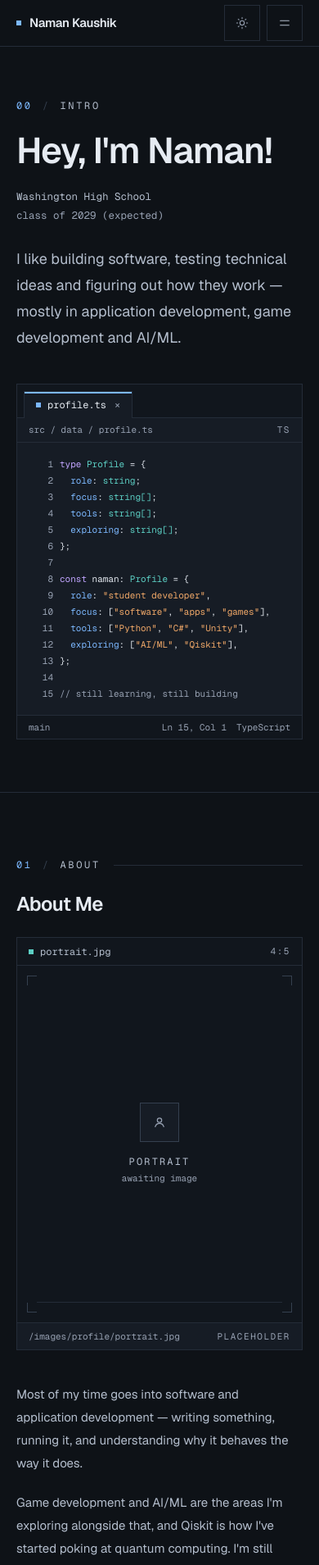
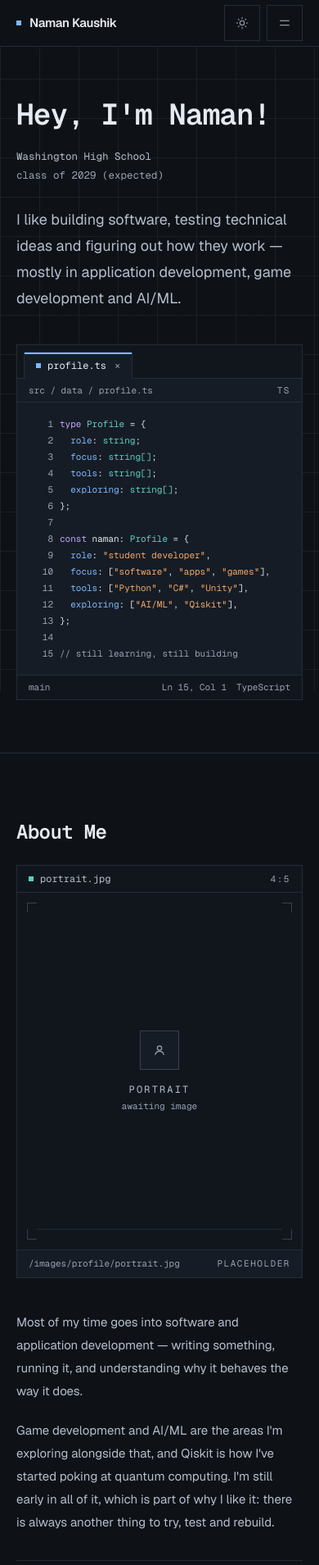
Before and after one commit to nkcoder007/naman-portfolio, a Next.js app: page / in a window 390 px wide. Shown: the top 1909 px of the page at 82% size. Built offline with nearby package versions, Linux system fonts and the light colour scheme.

Commit message:
phase 6.1 - background tweaks and divider adjustment

```diff
--- a/src/app/globals.css
+++ b/src/app/globals.css
@@ -56,6 +56,11 @@
   --syntax-teal: #5ccfc4;
   --syntax-purple: #c1a5ff;
   --syntax-pink: #f191b7;
+
+  /* Persistent background grid: one spacing for the whole document, and lines
+     light enough to read as texture rather than structure. */
+  --grid-size: 3rem;
+  --grid-line: rgb(232 238 247 / 0.06);
 }
 
 [data-theme="light"] {
@@ -85,6 +90,8 @@
   --syntax-teal: #0c6b64;
   --syntax-purple: #5f2fb4;
   --syntax-pink: #9c1f5b;
+
+  --grid-line: rgb(16 20 27 / 0.05);
 }
 
 /* Detail surfaces (project dialog, personality overlay): entrance only — the
@@ -138,8 +145,14 @@
     -webkit-text-size-adjust: 100%;
   }
 
+  /* The base colour lives on the root element, below the negative layers, so the
+     backdrop (and a future mascot) can sit above it. The body itself must stay
+     transparent or its background would cover those layers. */
+  html {
+    background-color: var(--bg);
+  }
+
   body {
-    background-color: var(--bg);
     color: var(--fg);
     font-family: var(--font-geist-sans), system-ui, "Helvetica Neue", Arial, sans-serif;
   }
@@ -170,6 +183,44 @@
   }
 }
 
+/* Layering plan. The page is painted in one fixed, documented order so a future
+   mascot can live between the background and the content without the sections
+   being touched again:
+
+     1  .page-backdrop           fixed, z-index: -2  base colour + grid texture
+     2  (reserved) mascot layer  fixed, z-index: -1  not implemented yet
+     3  solid section surfaces   in flow             About, Experience,
+                                                     Personality and the footer
+                                                     (opaque bg-bg)
+     4  section content          in flow             Hero, Projects, Contact:
+                                                     transparent, text paints
+                                                     above layer 2
+     5  navigation and overlays  z-index 50 (header), 60 (skip link),
+                                 80 (project and personality dialogs)
+
+   A future mascot is a direct child of <body>: `position: fixed; inset: 0;
+   z-index: -1; pointer-events: none`. Negative layers paint above the root
+   background and below every in-flow block, so the mascot would be visible in
+   the transparent sections, painted over by the solid ones, and never above
+   text. Nothing between <body> and the sections may create a stacking context
+   (isolation, transform, filter, opacity < 1) or the negative layers would be
+   trapped and this ordering would no longer hold. */
+
+/* The single persistent background for the document: it is fixed to the
+   viewport, so the grid never restarts at a section boundary and never shifts
+   while scrolling. */
+.page-backdrop {
+  position: fixed;
+  inset: 0;
+  z-index: -2;
+  pointer-events: none;
+  background-color: var(--bg);
+  background-image:
+    linear-gradient(to right, var(--grid-line) 1px, transparent 1px),
+    linear-gradient(to bottom, var(--grid-line) 1px, transparent 1px);
+  background-size: var(--grid-size) var(--grid-size);
+}
+
 /* Reduced motion: the conveyor stops and becomes a static strip that scrolls
    sideways. The duplicate sequence is dropped, so each frame appears once and
    every frame stays reachable by keyboard. Unlayered on purpose — this has to
--- a/src/app/layout.tsx
+++ b/src/app/layout.tsx
@@ -36,7 +36,10 @@ export default function RootLayout({
       <head>
         <script dangerouslySetInnerHTML={{ __html: themeInitScript }} />
       </head>
-      <body className="flex min-h-dvh flex-col bg-bg text-fg">
+      <body className="flex min-h-dvh flex-col text-fg">
+        {/* Persistent background. See the layering plan in globals.css. */}
+        <div aria-hidden="true" className="page-backdrop" />
+
         <a
           href="#main"
           className="sr-only focus:not-sr-only focus:fixed focus:top-4 focus:left-4 focus:z-[60] focus:border focus:border-accent focus:bg-bg focus:px-3 focus:py-2 focus:font-mono focus:text-xs focus:text-fg"
--- a/src/components/navigation/SiteFooter.tsx
+++ b/src/components/navigation/SiteFooter.tsx
@@ -10,7 +10,7 @@ export function SiteFooter() {
   const year = new Date().getFullYear();
 
   return (
-    <footer className="border-t border-border">
+    <footer className="border-t border-border bg-bg">
       <Container
         width="wide"
         className="flex flex-col gap-5 py-8 sm:flex-row sm:items-center sm:justify-between sm:gap-8 sm:py-9"
--- a/src/components/sections/About.tsx
+++ b/src/components/sections/About.tsx
@@ -17,10 +17,10 @@ export function About() {
   return (
     <SectionShell
       id="about"
-      index="01"
       title="About Me"
       width="wide"
       headingClassName={`mx-auto ${compositionWidth}`}
+      surface="solid"
     >
       <div
         className={`mx-auto mt-2 grid ${compositionWidth} gap-10 md:grid-cols-[17rem_minmax(0,1fr)] md:gap-12 lg:grid-cols-[minmax(0,25rem)_minmax(0,1fr)] lg:items-center lg:gap-14 xl:grid-cols-[minmax(0,27rem)_minmax(0,1fr)]`}
--- a/src/components/sections/Contact.tsx
+++ b/src/components/sections/Contact.tsx
@@ -45,6 +45,7 @@ export function Contact() {
       id="contact"
       data-section
       data-scene
+      data-surface="grid"
       aria-labelledby="contact-heading"
       className="relative flex min-h-svh scroll-mt-16 flex-col border-b border-border"
     >
@@ -52,24 +53,13 @@ export function Contact() {
         width="wide"
         className="flex flex-1 flex-col pt-16 pb-20 sm:pt-20 sm:pb-24 lg:pt-24 lg:pb-28"
       >
-        {/* Section identifier: the one element that stays on the page's edge. */}
-        <p
-          aria-hidden="true"
-          className="flex items-center gap-3 font-mono text-xs tracking-[0.22em] uppercase"
-        >
-          <span className="text-accent">05</span>
-          <span className="text-border-strong">/</span>
-          <span className="text-fg-secondary">contact</span>
-          <span className="ml-1 h-px flex-1 bg-border" />
-        </p>
-
         {/* The scene is placed by its own top offset rather than centred on its
             own height, so revealing the panel grows the section downward
             without moving the statement the visitor is reading. */}
         <div className={`mt-[clamp(4rem,19svh,15rem)] text-center ${composition}`}>
           <h2
             id="contact-heading"
-            className="text-[2.25rem] leading-[1.02] font-semibold tracking-[-0.025em] text-fg sm:text-[3.5rem] lg:text-[5rem] xl:text-[5.5rem]"
+            className="font-mono text-[2rem] leading-[1.02] font-semibold tracking-[-0.025em] text-fg sm:text-[3.5rem] lg:text-[5rem] xl:text-[5.5rem]"
           >
             {contact.headline.map((line) => (
               <span key={line} className="block">
--- a/src/components/sections/Experience.tsx
+++ b/src/components/sections/Experience.tsx
@@ -71,10 +71,10 @@ export function Experience() {
   return (
     <SectionShell
       id="experience"
-      index="02"
       title="Experience"
       width="wide"
       headingClassName={compositionWidth}
+      surface="solid"
     >
       <div className={`mt-2 ${compositionWidth}`}>
         <div className={`grid gap-y-3 ${columns}`}>
--- a/src/components/sections/Hero.tsx
+++ b/src/components/sections/Hero.tsx
@@ -68,21 +68,16 @@ export function Hero() {
       id="hero"
       data-section
       data-scene
+      data-surface="grid"
       aria-labelledby="hero-heading"
       className="relative flex min-h-svh scroll-mt-16 flex-col justify-center border-b border-border"
     >
       <Container className="py-16 sm:py-24 lg:py-28">
         <div className="grid gap-10 lg:grid-cols-[minmax(0,7fr)_minmax(0,5fr)] lg:items-center lg:gap-8 xl:gap-14">
           <div>
-            <p className="flex items-center gap-3 font-mono text-xs tracking-[0.22em] uppercase">
-              <span className="text-accent">00</span>
-              <span className="text-border-strong">/</span>
-              <span className="text-fg-secondary">intro</span>
-            </p>
-
             <h1
               id="hero-heading"
-              className="mt-6 text-[2.75rem] leading-[1.04] font-semibold tracking-tight text-balance text-fg sm:text-6xl xl:text-7xl"
+              className="font-mono text-[2.25rem] leading-[1.04] font-semibold tracking-tight text-balance text-fg sm:text-6xl xl:text-7xl"
             >
               Hey, I&apos;m Naman!
             </h1>
--- a/src/components/sections/Personality.tsx
+++ b/src/components/sections/Personality.tsx
@@ -39,7 +39,7 @@ export function Personality() {
   const closeEntry = useCallback(() => setActive(null), []);
 
   return (
-    <SectionShell id="personality" index="04" title="Personality" width="wide">
+    <SectionShell id="personality" title="Personality" width="wide" surface="solid">
       <div className="mt-2">
         <div className={`grid gap-y-3 ${metaColumns}`}>
           <p className="font-mono text-[11px] tracking-[0.18em] text-fg-muted uppercase md:pt-1.5">
--- a/src/components/sections/Projects.tsx
+++ b/src/components/sections/Projects.tsx
@@ -13,7 +13,6 @@ export function Projects() {
   return (
     <SectionShell
       id="projects"
-      index="03"
       title="Projects"
       width="wide"
       headingClassName={compositionWidth}
--- a/src/components/sections/SectionShell.tsx
+++ b/src/components/sections/SectionShell.tsx
@@ -2,21 +2,29 @@ import type { ReactNode } from "react";
 
 import { Container, type ContentWidth } from "@/components/ui/Container";
 
+/**
+ * `grid` leaves the section transparent so the persistent background shows
+ * through; `solid` paints the opaque theme background, which conceals the grid
+ * (and the reserved mascot layer) behind it. See the layering plan in
+ * globals.css.
+ */
+type SectionSurface = "grid" | "solid";
+
 type SectionShellProps = {
   id: string;
-  index: string;
   title: string;
   width?: ContentWidth;
   headingClassName?: string;
+  surface?: SectionSurface;
   children?: ReactNode;
 };
 
 export function SectionShell({
   id,
-  index,
   title,
   width = "content",
   headingClassName,
+  surface = "grid",
   children,
 }: SectionShellProps) {
   const headingId = `${id}-heading`;
@@ -26,23 +34,19 @@ export function SectionShell({
       id={id}
       data-section
       data-scene
+      data-surface={surface}
       aria-labelledby={headingId}
-      className="relative flex min-h-svh scroll-mt-16 flex-col justify-center border-b border-border"
+      className={[
+        "relative flex min-h-svh scroll-mt-16 flex-col justify-center border-b border-border",
+        surface === "solid" ? "bg-bg" : "",
+      ]
+        .filter(Boolean)
+        .join(" ")}
     >
       <Container width={width} className="py-20 sm:py-24 lg:py-28">
-        <p
-          aria-hidden="true"
-          className="flex items-center gap-3 font-mono text-xs uppercase tracking-[0.22em]"
-        >
-          <span className="text-accent">{index}</span>
-          <span className="text-border-strong">/</span>
-          <span className="text-fg-secondary">{id}</span>
-          <span className="ml-1 h-px flex-1 bg-border" />
-        </p>
-
         <h2
           id={headingId}
-          className={["mt-6 text-2xl font-semibold tracking-tight text-fg sm:text-3xl", headingClassName]
+          className={["font-mono text-2xl font-semibold tracking-tight text-fg sm:text-3xl", headingClassName]
             .filter(Boolean)
             .join(" ")}
         >
```
